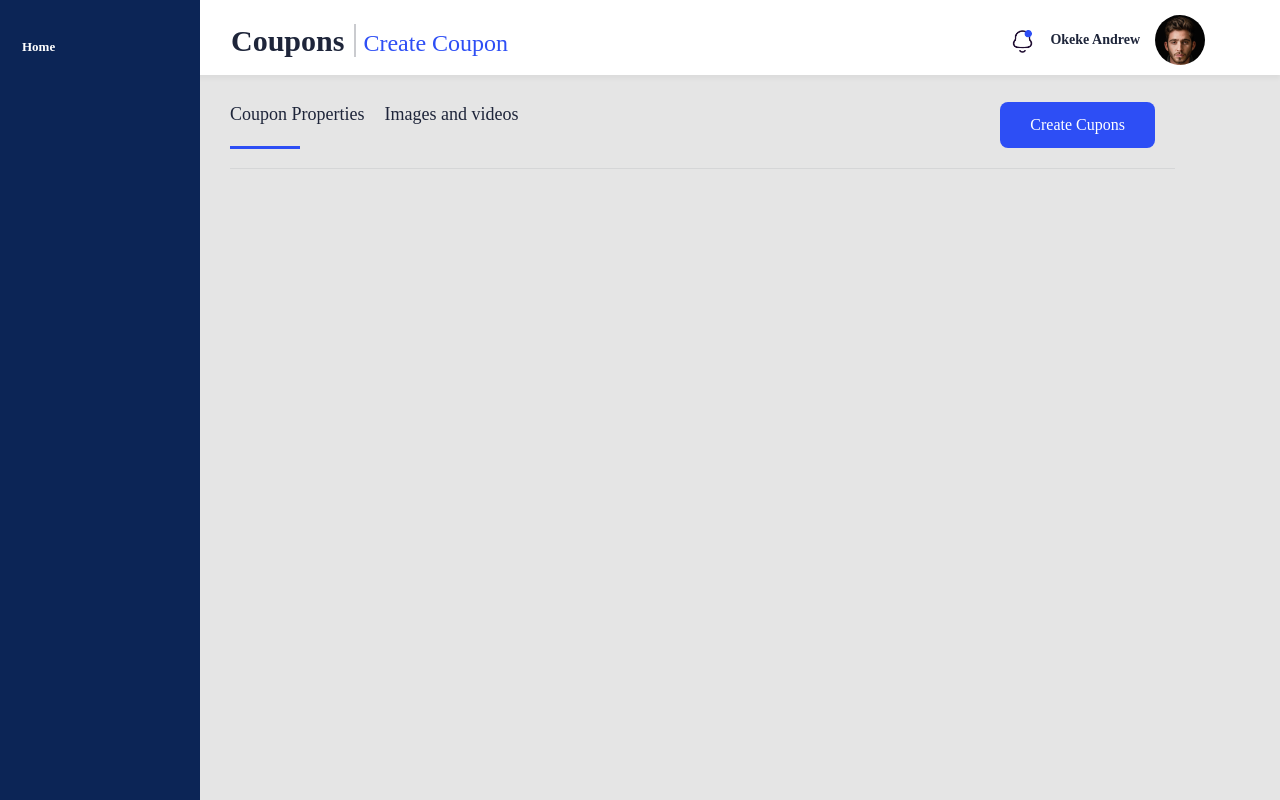
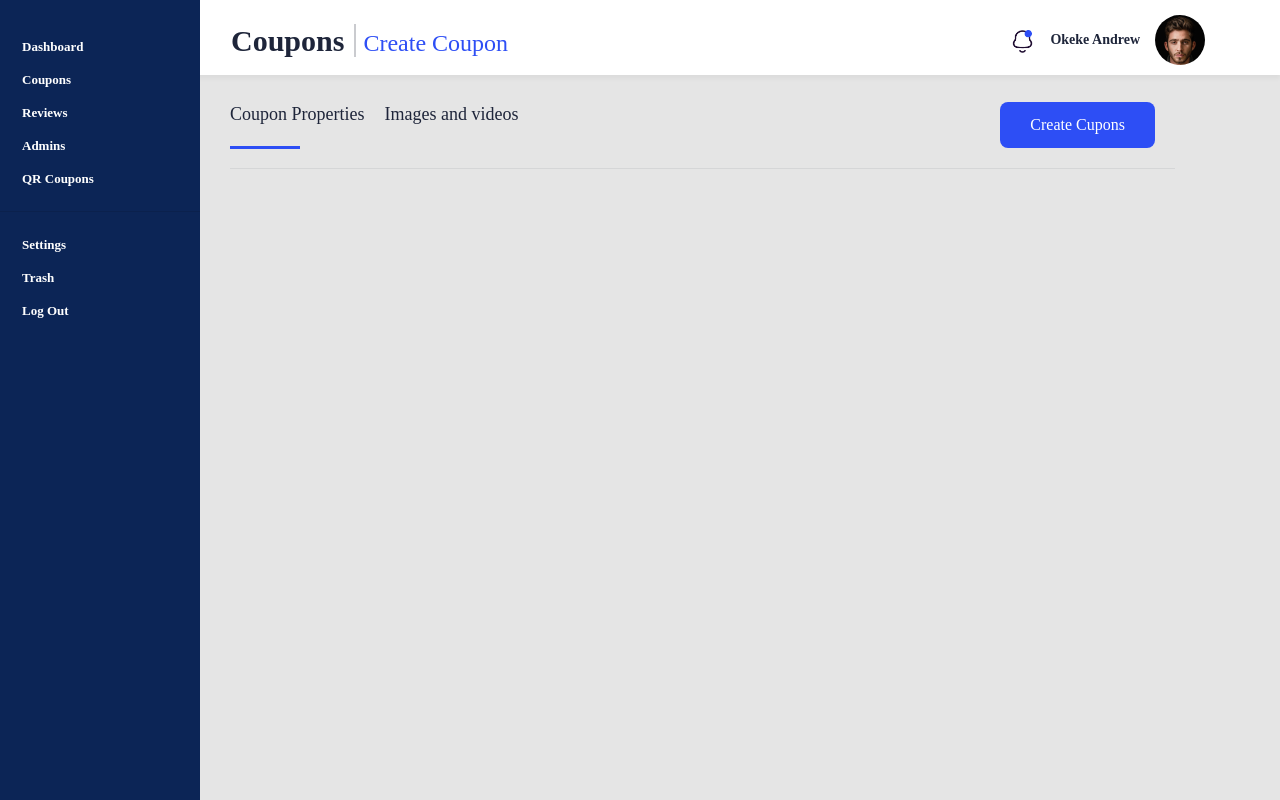
Before and after one commit to codeuiandy/tokenfy, a React (Create React App) app: page /cupons in a window 1280 px wide. Built offline with nearby package versions, Linux system fonts and the light colour scheme.

Commit message:
Routes to Coupon and Review component

```diff
--- a/src/Components/Layout/sidebar.jsx
+++ b/src/Components/Layout/sidebar.jsx
@@ -1,7 +1,8 @@
 import React,{useState, useEffect} from 'react'
 import { Scrollbars } from 'react-custom-scrollbars';
-import {useRecoilState} from 'recoil'
-import {toggleSidebar} from '../../globalState/localData'
+import {useRecoilState} from 'recoil';
+import {toggleSidebar} from '../../globalState/localData';
+import { Link } from 'react-router-dom';
 export const Sidebar=()=> {
   let [sidebarState, setSidebarState] = useRecoilState(toggleSidebar)
   let [toggleDropDowns, setDropdows] = useState({
@@ -34,11 +35,11 @@ export const Sidebar=()=> {
 
         <div className={`apiDocsIde ${sidebarState.openSidebar === true ?" apiDocsOpenSidebar" : sidebarState.defaultSidebarApiState}`}>
  <Scrollbars style={{ width:"100%", height: "100%"}}>
-<ul className="ApisideDropdown">
+<ul className="ApisideDropdown" on>
 
-  <li className="sidebarHeader-list"
+  <li className="sidebarHeader-list icon-dashboard"
   onClick={()=>{setDropdows({...toggleDropDowns,option1:!toggleDropDowns.option1})}}>
-    Home</li>
+    Dashboard</li>
   {/* {
     toggleDropDowns.option1===true?(<ul className="subSidbar-Details">
      <li className="subSidbar-Details-child">work in progress</li>
@@ -47,9 +48,14 @@ export const Sidebar=()=> {
     </ul>):""
   } */}
 
-
-
-
+  <li className="sidebarHeader-list icon-coupons"><Link to="/cupons">Coupons</Link></li>
+  <li className="sidebarHeader-list icon-review"><Link to="/reviews">Reviews</Link></li>
+  <li className="sidebarHeader-list icon-admin">Admins</li>
+  <li className="sidebarHeader-list icon-qr">QR Coupons</li>
+  <hr />
+  <li className="sidebarHeader-list icon-settings">Settings</li>
+  <li className="sidebarHeader-list icon-trash">Trash</li>
+  <li className="sidebarHeader-list icon-logout">Log Out</li>
 </ul>
  </Scrollbars>
         </div>
```
